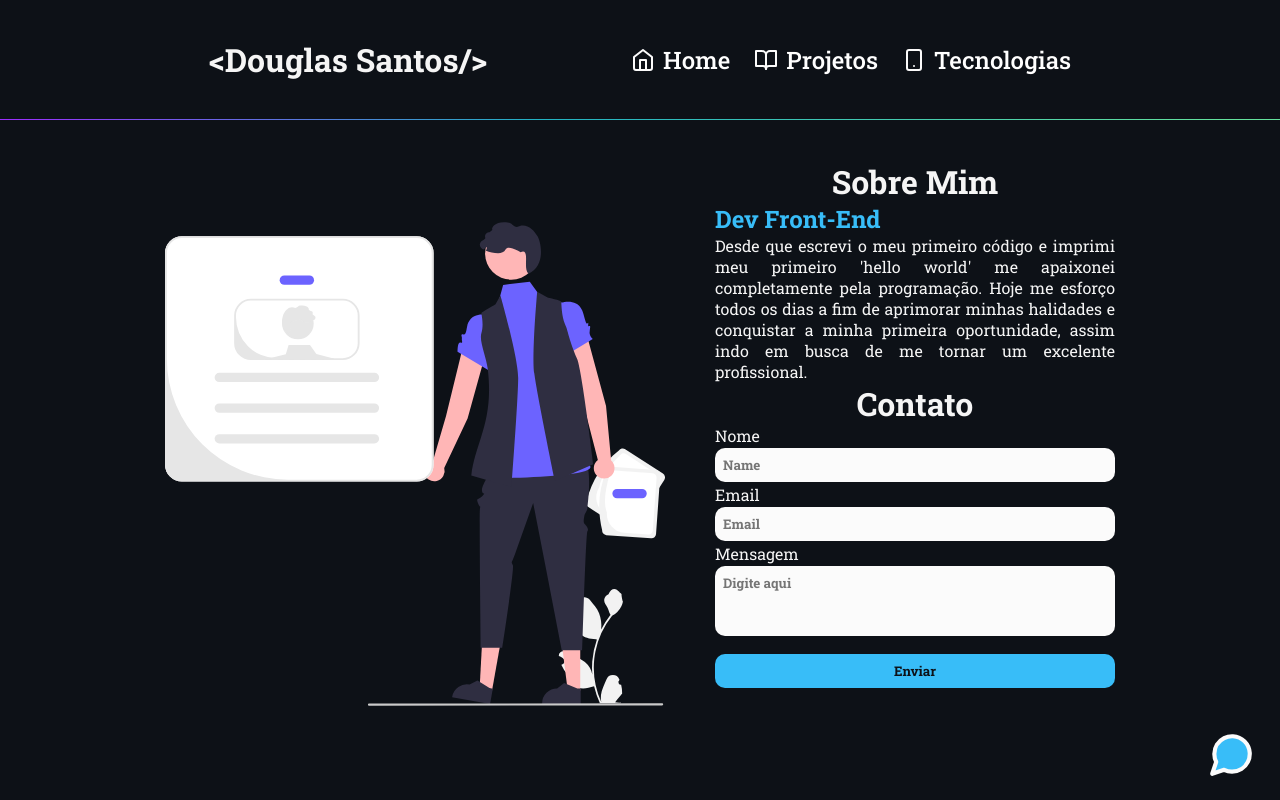
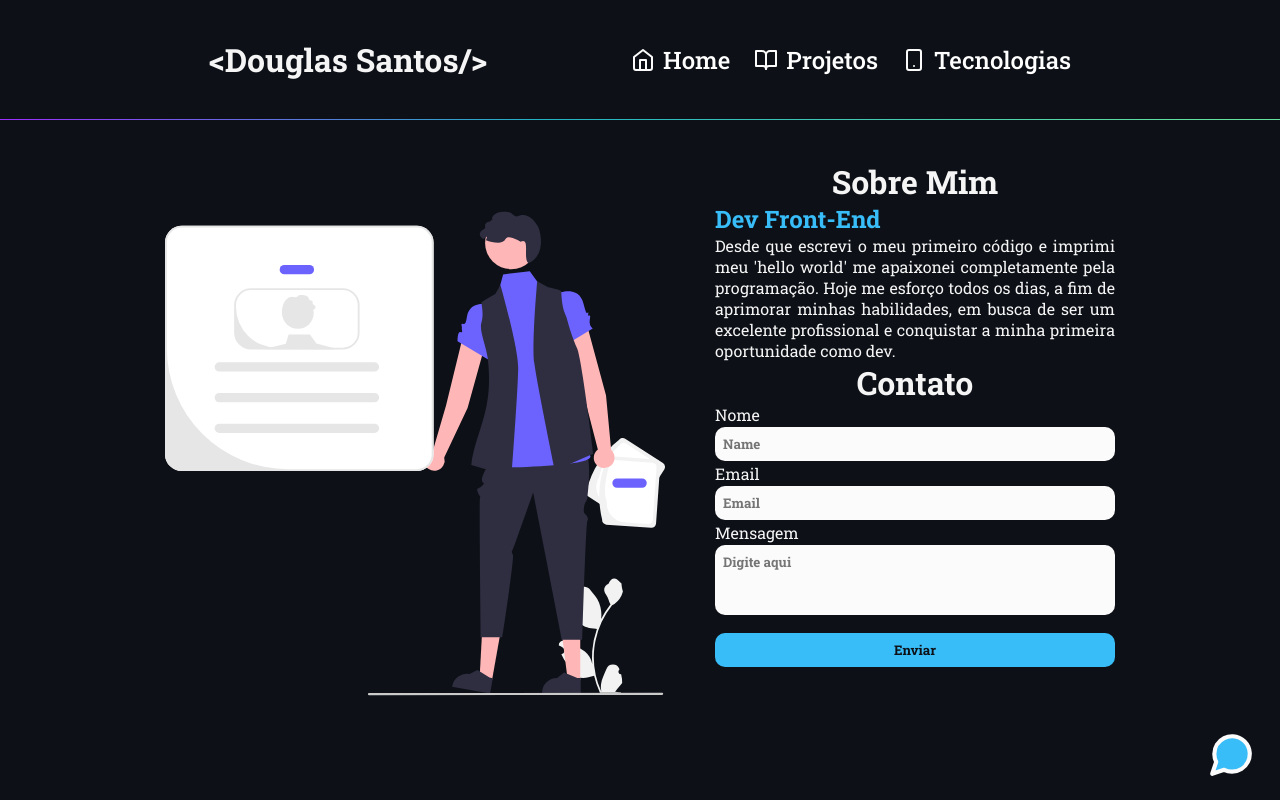
Before and after one commit to douglaSantoSilva/portifolio, a React (Vite) app: page / in a window 1280 px wide. Built offline with nearby package versions, Linux system fonts and the light colour scheme.

Commit message:
alteração texto

```diff
--- a/src/pages/Home/index.jsx
+++ b/src/pages/Home/index.jsx
@@ -13,12 +13,11 @@ export function Home() {
         <h1>Sobre Mim</h1>
         <h2>Dev Front-End</h2>
         <p>
-        Desde que escrevi o meu primeiro código e
-        imprimi meu primeiro 'hello world' me apaixonei
-        completamente pela programação. Hoje me esforço
-        todos os dias a fim de aprimorar minhas halidades e
-        conquistar a minha primeira oportunidade, assim indo
-        em busca de me tornar um excelente profissional.
+        Desde que escrevi o meu primeiro código e imprimi meu 'hello world'
+        me apaixonei completamente pela programação. Hoje me esforço todos
+        os dias, a fim de aprimorar minhas habilidades, em busca de ser um
+        excelente profissional e conquistar a minha primeira oportunidade
+        como dev.
         </p>
         <div className='contact'>
         <form method='post' action="https://formsubmit.co/douglasantosdev@gmail.com">
```
